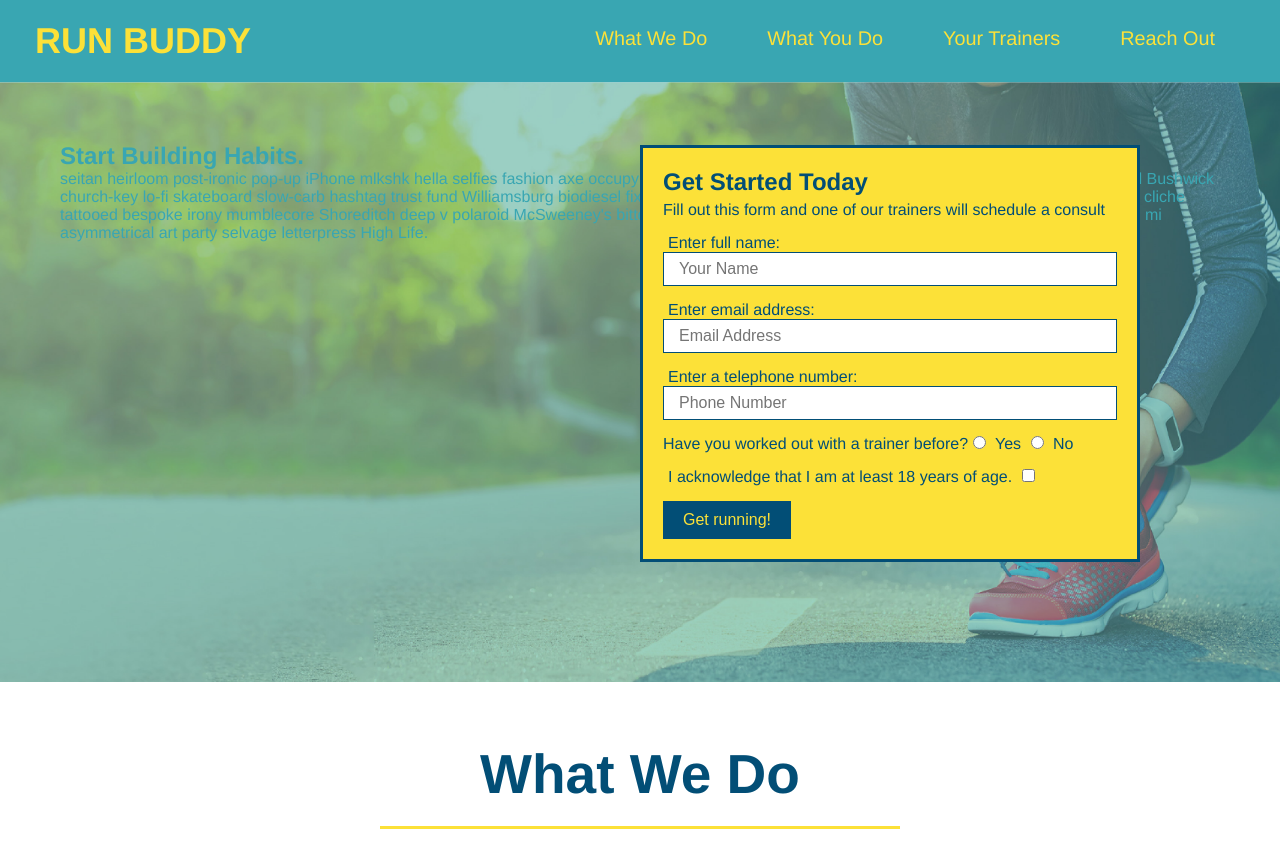
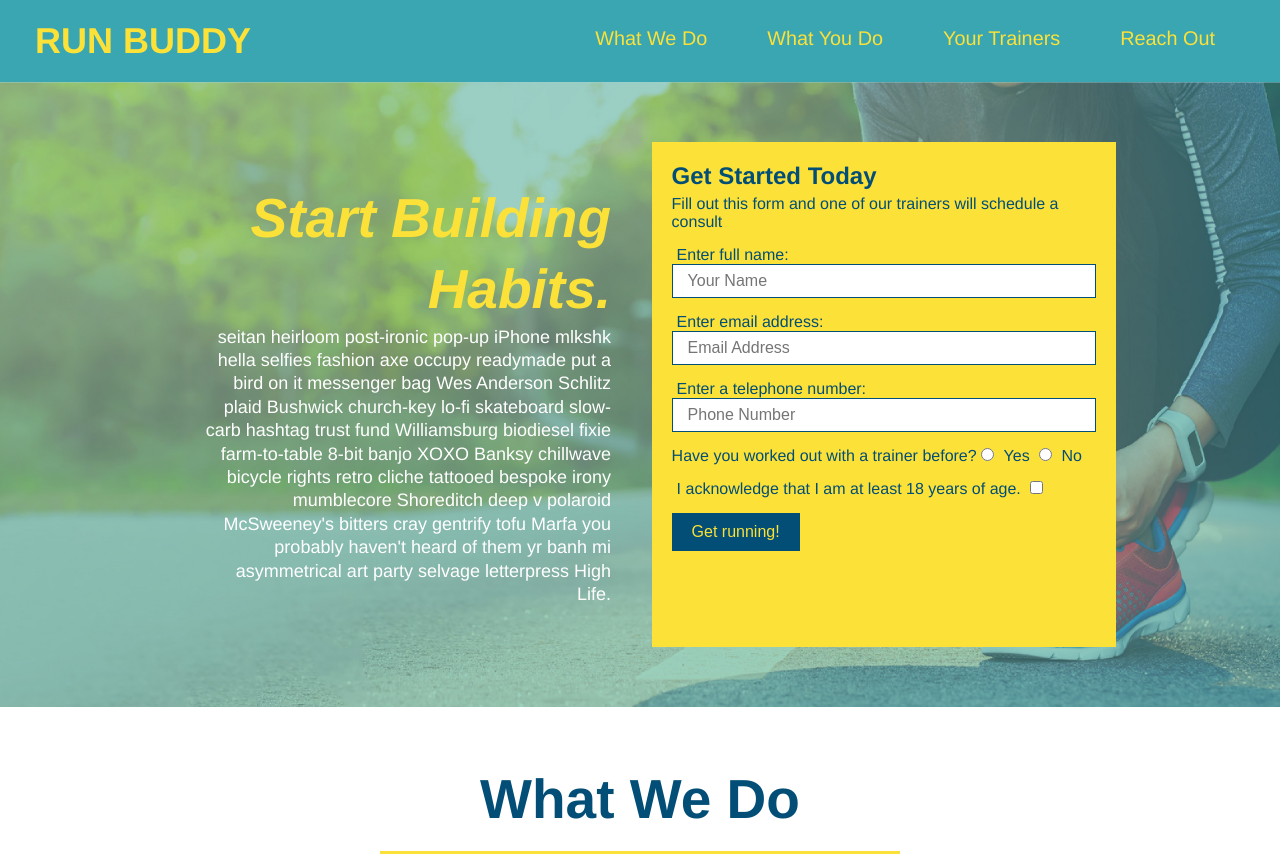
Before and after one commit to youssefkaroui/run-buddy, a plain HTML site: page index.html in a window 1280 px wide. Shown: the top 857 px of the page. Drawn offline with Linux system fonts and the light colour scheme.

Commit message:
add flexbox to thehero

```diff
--- a/assets/css/style.css
+++ b/assets/css/style.css
@@ -81,23 +81,38 @@ section {
 
 /* Hero Style Start */
 .hero {
+  display: flex;
+  justify-content: center;
+  flex-wrap:wrap;
   background-image: url('../images/hero-bg.jpg');
-  height: 600px;
+
   background-size: cover;
   background-position: center;
-  position: relative;
+
 }
 /* Hero Style End */
+.hero-cta {
+  width:35%;
+  text-align:right;
+  margin:3.5%;
+  color:#fff;
+  font-size: 18px;
+  line-height:1.3;
+}
+.hero-cta h2{
+  font-style:italic;
+  font-size:55px;
+  color: #fce138;
+}
+.hero-form {
+  width:40%;
+  margin:3.5%
 
-.hero-form {
   border: 3px solid #024e76;
   background-color: #fce138;
   padding: 20px;
-  width: 500px;
+
   color: #024e76;
-  position: absolute;
-  bottom: 120px;
-  right: 140px;
 }
 
 .hero-form h3 {
```
